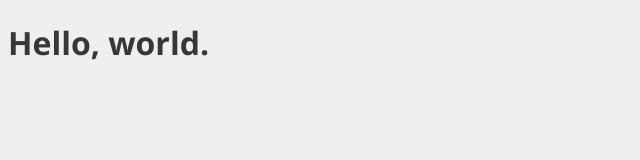
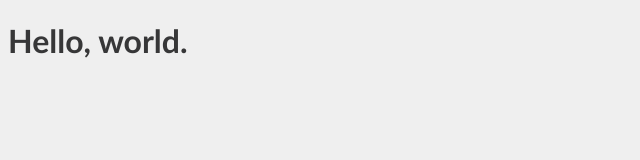
Before and after one commit to CasualSuperman/casualsuperman.github.com, a plain HTML site: page index.html in a window 1280 px wide. Shown: the whole page, without its empty margins (0-640 px from the left). Drawn offline with Linux system fonts and the light colour scheme.

Commit message:
Different fonts.

```diff
--- a/main.css
+++ b/main.css
@@ -1,5 +1,5 @@
 body {
 	background-color: #efefef;
 	color: #373738;
-	font-family: Arvo, "Segoe", "Segoe UI", sans-serif;
+	font-family: 'Rosario', Calibri, sans-serif;
 }
```
